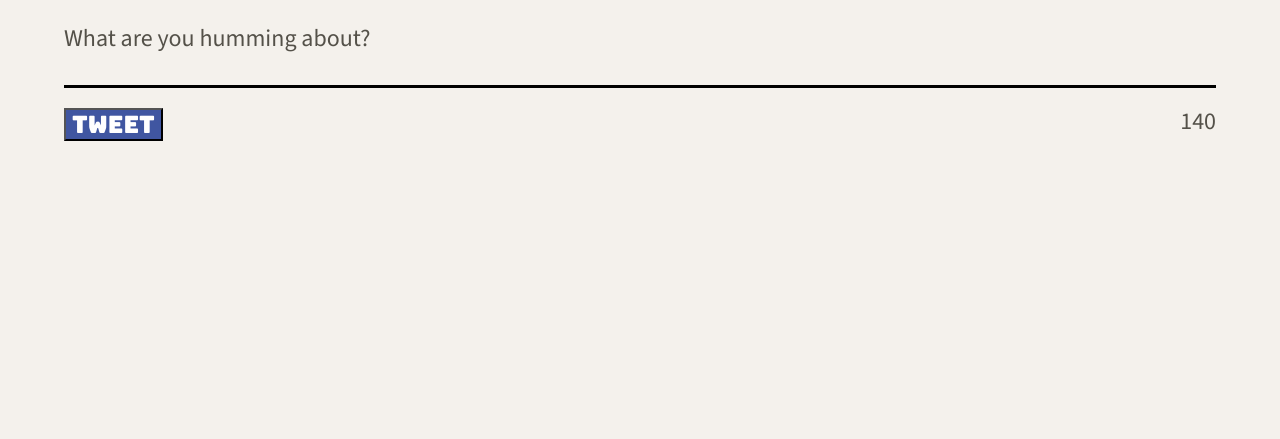
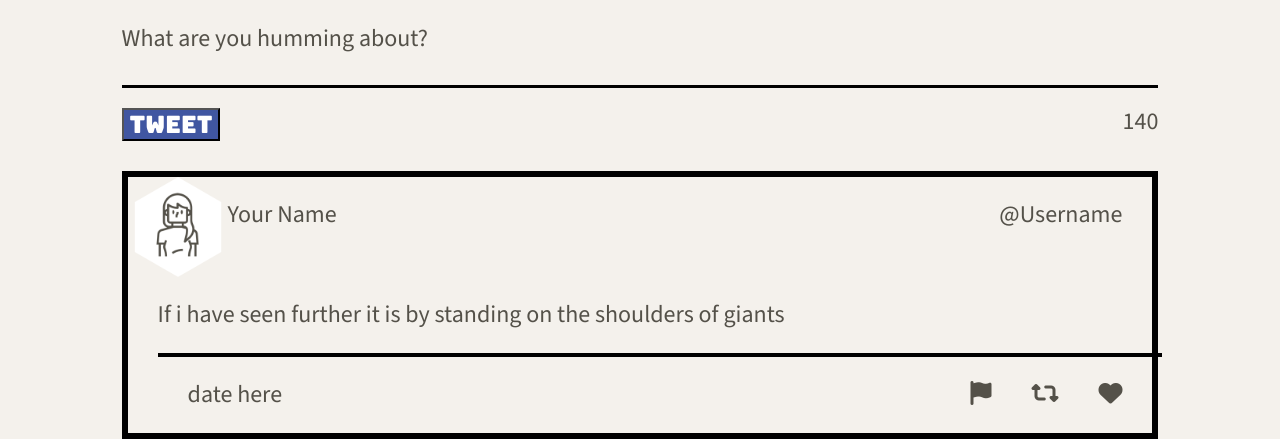
Before and after one commit to Daniel-pho/tweeter, a website: page public/index.html in a window 1280 px wide. Shown: the part 576-1015 px from the top of the page. Before the commit the page ends 800 px from the top, so only its background shows below. Drawn offline with nearby package versions, Linux system fonts and the light colour scheme.

Commit message:
added tweet container to main body

```diff
--- a/public/index.html
+++ b/public/index.html
@@ -72,6 +72,26 @@
       </div>
     </form>
   </section>
+  <section class="tweet-container">
+    <link rel="stylesheet" href="/styles/tweet.css"/>
+    <header class="tweet-author">
+      <img src="/images/profile-hex.png">
+      <p>Your Name</p>
+      <p class="user-name">@Username</p>
+    </header>
+    <article class="tweet-content">
+      <p>If i have seen further it is by standing on the shoulders of giants</p>
+    </article>
+    <footer class="user-actions">
+      <p>date here</p>
+      <p class="user-icons">
+        <i class="fa-solid fa-flag"></i>
+        <i class="fa-solid fa-retweet"></i>
+        <i class="fa-solid fa-heart"></i>
+        </p>
+
+    </footer>
+  </section>
 </main>
 </body>
 
--- a/public/scripts/composer-char-counter.js
+++ b/public/scripts/composer-char-counter.js
@@ -1,7 +1,7 @@
 console.log("Composer character counter script loaded successfully.");
 
 $(document).ready(function() {
-  $('.new-tweet textarea').on('keypress', function() {
+  $('.new-tweet textarea').on('keyup', function() {
 
     const text = $(this).val();
     const counter = $(this).closest(".new-tweet").find(".counter");
--- a/public/styles/layout.css
+++ b/public/styles/layout.css
@@ -31,6 +31,8 @@ main {
   align-items: center;
   margin: 0 auto;
   background-color: inherit;
+  justify-content: center;
+  flex-direction: column;
 }
 
 nav span {
--- a/public/styles/new-tweet.css
+++ b/public/styles/new-tweet.css
@@ -1,4 +1,4 @@
-section {
+section.new-tweet {
   display: flex;
   justify-content: center;
   align-items: center;
@@ -8,7 +8,7 @@ section {
 }
 form {
   display: flex;
-  width: inherit;
+  width: 90%;
 
   flex-direction: column;
 }
--- /dev/null
+++ b/public/styles/tweet.css
@@ -0,0 +1,74 @@
+.tweet-container {
+  width: 90%;
+  border: 6px solid black;
+
+  margin-top: 30px;
+
+  display: flex;
+  flex-direction: column;
+
+}
+
+.tweet-container:hover {
+  transition: 150ms;
+  box-shadow: 10px 5px 5px darkslategrey;
+}
+
+.tweet-container header {
+  background-image: none;
+  display: flex;
+  flex-direction: row;
+  justify-content: flex-start;
+  background-color: inherit;
+  align-items: flex-start;
+}
+
+header.tweet-author img {
+  display: flex;
+  align-items: center;
+  width: auto;
+  height: 100px;
+  margin-top: 0;
+
+}
+
+.tweet-container header {
+  height: 100px;
+}
+
+.user-name {
+  margin-left: auto;
+  margin-right: 30px;
+}
+
+.tweet-container article {
+  margin-left: 30px;
+  margin-right: 30px;
+  display: flex;
+  border-bottom: 4px solid black;
+  width: 98%;
+}
+.user-actions {
+  display: flex;
+  justify-content: space-between;
+}
+.user-icons {
+  display: flex;
+}
+
+.user-icons i {
+  margin-left: 10px;
+  margin-right: 30px;
+  display: flex;
+  flex-direction: row;
+  justify-content: space-between;
+  align-items: flex-start;
+}
+.user-icons i:hover {
+  color: rgb(206, 159, 41);
+}
+.tweet-container footer {
+  margin-left: 60px;
+  display: flex;
+  align-items: flex-start;
+}
--- a/server/data-files/initial-tweets.json
+++ b/server/data-files/initial-tweets.json
@@ -8,7 +8,7 @@
     "content": {
       "text": "If I have seen further it is by standing on the shoulders of giants"
     },
-    "created_at": 1708927199298
+    "created_at": 1708981935414
   },
   {
     "user": {
@@ -19,6 +19,6 @@
     "content": {
       "text": "Je pense , donc je suis"
     },
-    "created_at": 1709013599298
+    "created_at": 1709068335414
   }
 ]
```
